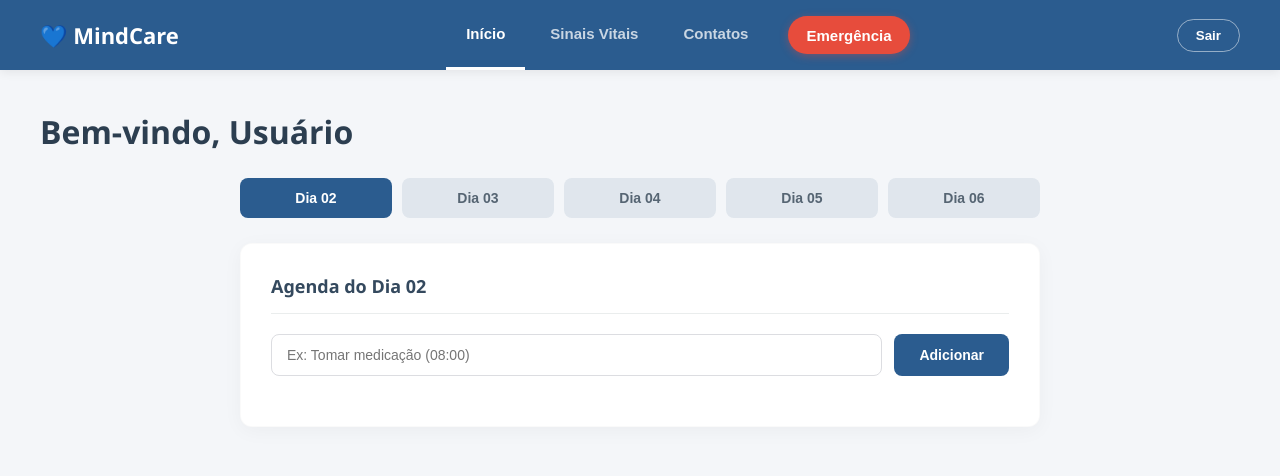
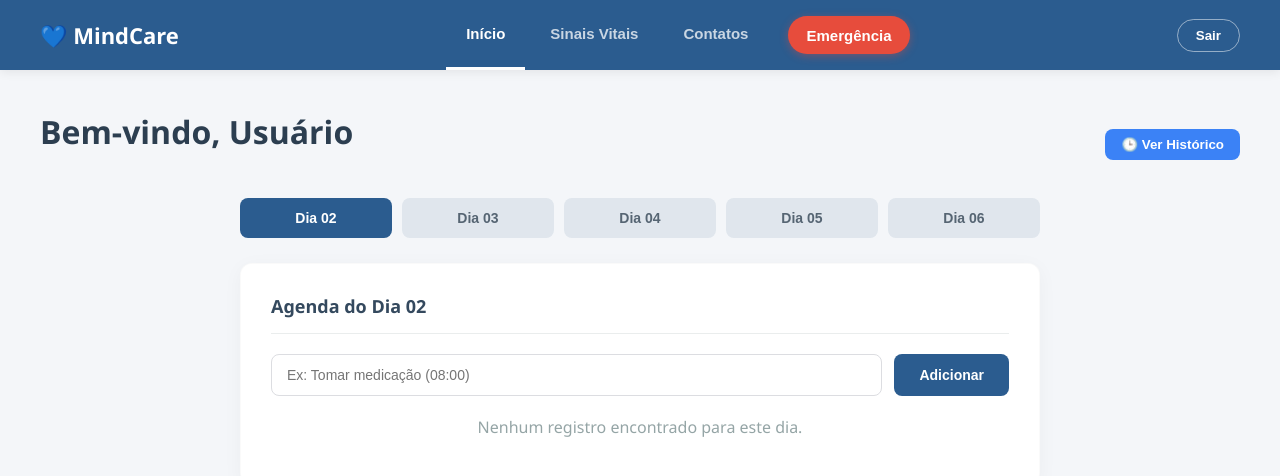
Before and after one commit to enzoLeal123/Projeto-SafeHome, a React (Vite) app: page /home in a window 1280 px wide. Shown: the top 476 px of the page. Built offline with nearby package versions, Linux system fonts and the light colour scheme.

Commit message:
Opção de histórico adicionada + tela de contatos funcional

```diff
--- a/src/Components/TelaContato/Contatos.jsx
+++ b/src/Components/TelaContato/Contatos.jsx
@@ -9,21 +9,32 @@ const Contatos = () => {
   const [mensagemErro, setMensagemErro] = useState('');
 
   useEffect(() => {
+    const contatosFicticios = [
+      { id: 'ficticio-1', nome: 'Natália', telefone: '(32) 98888-8888', parentesco: 'Tia' },
+      { id: 'ficticio-2', nome: 'João', telefone: '(32) 97777-7777', parentesco: 'Primo' }
+    ];
+
     const buscarContatos = async () => {
       try {
+        const response = await fetch(API_URL);
+        const data = await response.json();
 
-        setListaContatos([
-          { id: 2, nome: 'Natália', telefone: '(32) 98888-8888', parentesco: 'Tia' },
-          { id: 3, nome: 'João', telefone: '(32) 97777-7777', parentesco: 'Primo' }
-        ]);
+        if (data.length === 0) {
+          setListaContatos(contatosFicticios);
+        } else {
+          setListaContatos(data);
+        }
+
       } catch (error) {
         console.error("Erro ao conectar com a API:", error);
-        setMensagemErro("Não foi possível carregar os contatos.");
+        setListaContatos(contatosFicticios);
+        exibirErroTemporario("Aviso: Conexão com o banco falhou. Mostrando dados de demonstração.");
       }
     };
 
     buscarContatos();
   }, []);
+
 
   const handleAdicionarContato = async (e) => {
     e.preventDefault();
@@ -37,25 +48,26 @@ const Contatos = () => {
     const novoContato = { nome, telefone, parentesco };
 
     try {
-
-      const response = await fetch('http://localhost:3000/api/contatos', {
+      const response = await fetch('http://localhost:3000/v1/contatos', {
         method: 'POST',
         headers: { 'Content-Type': 'application/json' },
         body: JSON.stringify(novoContato)
       });
+
+      if (!response.ok) {
+        throw new Error('Falha ao salvar no servidor');
+      }
+
       const contatoSalvoDoBanco = await response.json();
+
       setListaContatos([...listaContatos, contatoSalvoDoBanco]);
-
-
-      const contatoSimulado = { ...novoContato, id: Date.now() };
-      setListaContatos([...listaContatos, contatoSimulado]);
-
       setNome('');
       setTelefone('');
       setParentesco('');
+
     } catch (error) {
       console.error("Erro ao salvar contato:", error);
-      setMensagemErro("Erro ao salvar o contato no banco de dados.");
+      setMensagemErro("Erro crítico: Não foi possível salvar o contato no banco de dados.");
     }
   };
 
--- a/src/Components/TelaPrincipal/TelaPrincipal.css
+++ b/src/Components/TelaPrincipal/TelaPrincipal.css
@@ -278,3 +278,58 @@ body {
   overflow-x: auto;
   padding-bottom: 5px;
 }
+
+.cabecalho-boas-vindas {
+  display: flex;
+  justify-content: space-between;
+  align-items: center;
+  margin-bottom: 20px;
+}
+
+
+.btn-historico {
+  padding: 8px 16px;
+  background-color: #3B82F6;
+  color: white;
+  border: none;
+  border-radius: 8px;
+  cursor: pointer;
+  font-weight: bold;
+  transition: background-color 0.2s, transform 0.1s;
+}
+
+.btn-historico:hover {
+  opacity: 0.9;
+}
+
+
+.btn-historico.ativo {
+  background-color: #95A5A6;
+}
+
+
+.msg-modo-leitura {
+  color: #7F8C8D;
+  font-style: italic;
+  font-size: 14px;
+  margin-bottom: 20px;
+}
+
+.msg-lista-vazia {
+  text-align: center;
+  color: #95A5A6;
+  margin-top: 20px;
+}
+
+
+.tarefa-texto {
+  color: #000;
+  text-decoration: none;
+  transition: color 0.3s;
+}
+
+
+.tarefa-texto.historico {
+  text-decoration: line-through;
+  color: #7F8C8D;
+}
--- a/src/Components/TelaPrincipal/TelaPrincipal.jsx
+++ b/src/Components/TelaPrincipal/TelaPrincipal.jsx
@@ -6,26 +6,36 @@ import Contatos from '../TelaContato/Contatos';
 const TelaPrincipal = () => {
 
   const [tela, setTela] = useState('inicio');
-  const gerarDiasDoCalendario = () => {
+  const [isHistorico, setIsHistorico] = useState(false);
 
+  const gerarDiasDoCalendario = (modoHistorico) => {
     const dias = [];
-    for (let i = 0; i < 5; i++) {
+    const inicio = modoHistorico ? -5 : 0;
+    const fim = modoHistorico ? 0 : 5;
+
+    for (let i = inicio; i < fim; i++) {
       const data = new Date();
       data.setDate(data.getDate() + i);
-
       const numeroDia = String(data.getDate()).padStart(2, '0');
       dias.push(numeroDia);
     }
     return dias;
   };
 
-  const meusDias = gerarDiasDoCalendario();
-  const [diaAtivo, setDiaAtivo] = useState(meusDias[0]);
+  const meusDias = gerarDiasDoCalendario(isHistorico);
+  const [diaAtivo, setDiaAtivo] = useState(gerarDiasDoCalendario(false)[0]);
+
   const [novoTexto, setNovoTexto] = useState('');
   const [listaTarefas, setListaTarefas] = useState([]);
 
   const nomeSalvo = localStorage.getItem('usuario_nome') || 'Usuário';
   const sobrenomeSalvo = localStorage.getItem('usuario_sobrenome') || '';
+
+  const alternarModoAgenda = () => {
+    const novoModo = !isHistorico;
+    setIsHistorico(novoModo);
+    setDiaAtivo(gerarDiasDoCalendario(novoModo)[0]);
+  };
 
   const adicionarNovaTarefa = (evento) => {
     evento.preventDefault();
@@ -75,6 +85,13 @@ const TelaPrincipal = () => {
           <div>
             <div className="cabecalho-boas-vindas">
               <h2>Bem-vindo, {nomeSalvo} {sobrenomeSalvo}</h2>
+
+              <button
+                onClick={alternarModoAgenda}
+                className={`btn-historico ${isHistorico ? 'ativo' : ''}`}
+              >
+                {isHistorico ? '📅 Voltar para Hoje' : '🕒 Ver Histórico'}
+              </button>
             </div>
 
             <div className="abas-semana">
@@ -90,9 +107,10 @@ const TelaPrincipal = () => {
             </div>
 
             <div className="caixa-agenda">
-              <h3>Agenda do Dia {diaAtivo}</h3>
+              <h3>{isHistorico ? `Histórico do Dia ${diaAtivo}` : `Agenda do Dia ${diaAtivo}`}</h3>
               <hr />
 
+              {!isHistorico ? (
                 <form onSubmit={adicionarNovaTarefa} className="form-adicionar">
                   <input
                     type="text"
@@ -103,6 +121,11 @@ const TelaPrincipal = () => {
                   />
                   <button type="submit">Adicionar</button>
                 </form>
+              ) : (
+                <p className="msg-modo-leitura">
+                  Modo leitura: Não é possível adicionar novas tarefas em dias passados.
+                </p>
+              )}
 
               <div className="lista-itens-agenda">
                 {listaTarefas.map((tarefa, index) => {
@@ -110,11 +133,14 @@ const TelaPrincipal = () => {
                     return (
                       <div key={index} className="item-agenda">
                         <div className="item-conteudo">
-                          <input type="checkbox" />
-                          <span>{tarefa.texto}</span>
+                          <input type="checkbox" defaultChecked={isHistorico} disabled={isHistorico} />
+                          <span className={`tarefa-texto ${isHistorico ? 'historico' : ''}`}>
+                            {tarefa.texto}
+                          </span>
                           <span className="tag-dia">Dia {tarefa.dia}</span>
                         </div>
 
+                        {!isHistorico && (
                           <button
                             className="btn-deletar"
                             type="button"
@@ -122,11 +148,18 @@ const TelaPrincipal = () => {
                           >
                             🗑️
                           </button>
+                        )}
                       </div>
                     );
                   }
                   return null;
                 })}
+
+                {listaTarefas.filter(t => t.dia === diaAtivo).length === 0 && (
+                  <p className="msg-lista-vazia">
+                    Nenhum registro encontrado para este dia.
+                  </p>
+                )}
               </div>
 
             </div>
@@ -136,7 +169,6 @@ const TelaPrincipal = () => {
         {tela === 'sinais' && (
           <SinaisVitais />
         )}
-
 
         {tela === 'contatos' && (
           <Contatos />
```
Lines whose indentation alone changed are shown as unchanged.
